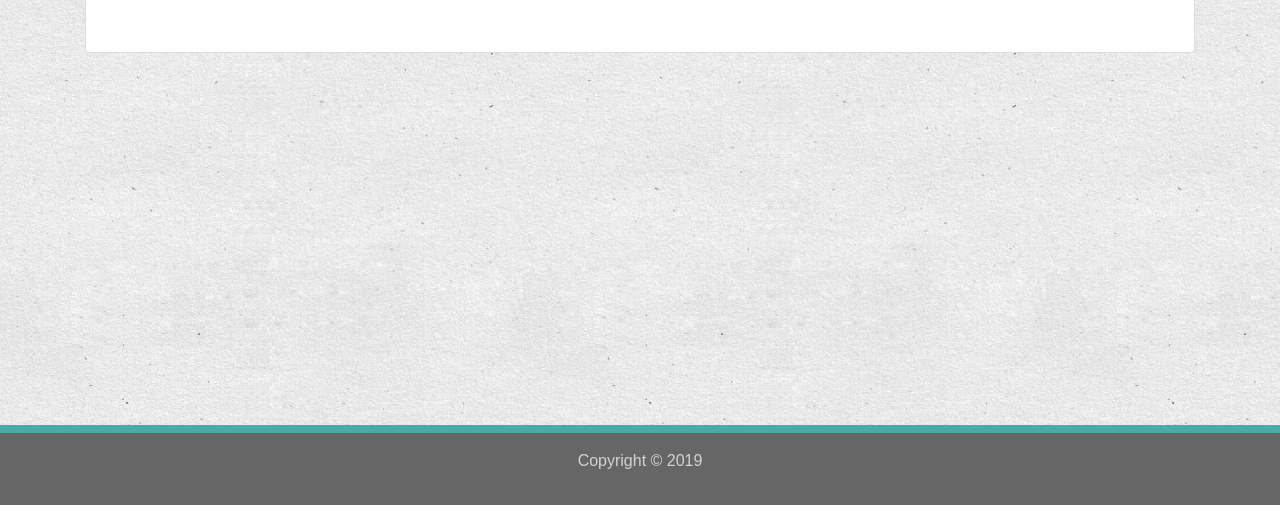
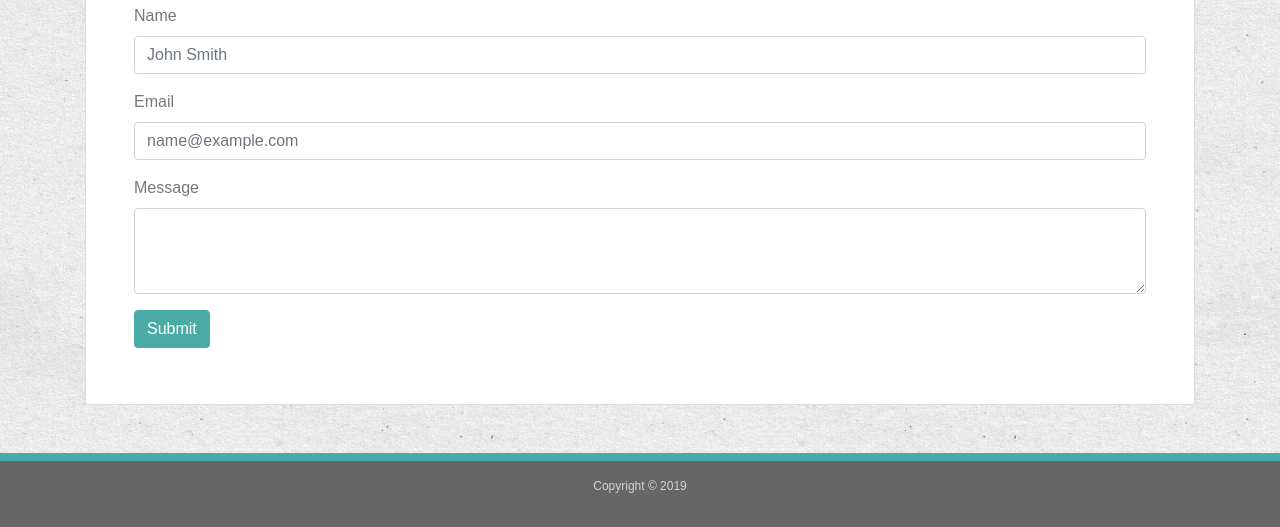
Before and after one commit to krpharr/responsive-portfolio, a plain HTML site: page contact.html in a window 1280 px wide. Shown: the part 295-822 px from the top of the page. Before the commit the page ends 800 px from the top, so only its background shows below. Drawn offline with nearby package versions, Linux system fonts and the light colour scheme.

Commit message:
added contact form

```diff
--- a/assets/styles/style.css
+++ b/assets/styles/style.css
@@ -7,13 +7,10 @@ h1 {
     font-family: 'Georgia', Times, 'Times New Roman', serif;
 }
 
-p {
+p, .card {
     font-family: 'Arial', 'Helvetica Neue', Helvetica, sans-serif;
     color: #777777;
 }
-
-
-/* Bootstrap overides */
 
 .navbar {
     padding: 0 7rem;
@@ -46,10 +43,28 @@ p {
 
 }
 
+/* .btn {
+    color: #ffffff;
+    background-color: #4aaaa5;
+} */
+
+.btn-primary {
+    background-color: #4aaaa5 !important;
+    border-color: #4aaaa5 !important;
+}
+
+.btn-primary:hover {
+    background-color: #0d635e !important;
+    border-color: #0d635e !important;
+}
+
+
+
 .footer {
     background-color: #666666;
     text-align: center;
     border-top: 8px solid #4aaaa5;
+    font-size: 12px;
 
 }
 
--- a/contact.html
+++ b/contact.html
@@ -44,6 +44,30 @@
                                         <h1 class="card-title">Contact</h1>
                                     </div>
                                 </div>
+                                <div class="row">
+
+                                    <div class="col-12">
+
+                                            <form>
+                                                    <div class="form-group">
+                                                        <label for="exampleFormControlInput1">Name</label>
+                                                        <input type="text" class="form-control" id="exampleFormControlInput1" placeholder="John Smith">
+                                                    </div>
+
+                                                    <div class="form-group">
+                                                      <label for="exampleFormControlInput1">Email</label>
+                                                      <input type="email" class="form-control" id="exampleFormControlInput1" placeholder="name@example.com">
+                                                    </div>
+                                                    <div class="form-group">
+                                                      <label for="exampleFormControlTextarea1">Message</label>
+                                                      <textarea class="form-control" id="exampleFormControlTextarea1" rows="3"></textarea>
+                                                    </div>
+                                                    <button type="submit" class="btn btn-primary mb-2">Submit</button>
+                                            </form>
+
+                                    </div>
+
+                                </div>
 
                             </div>
                         </div>
```
